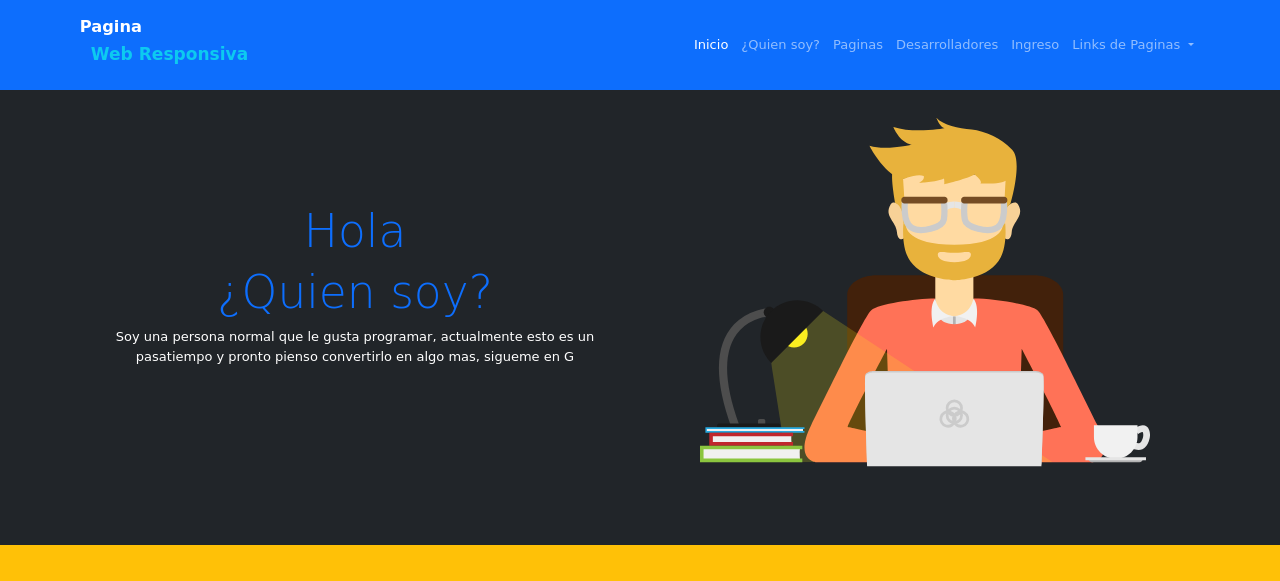
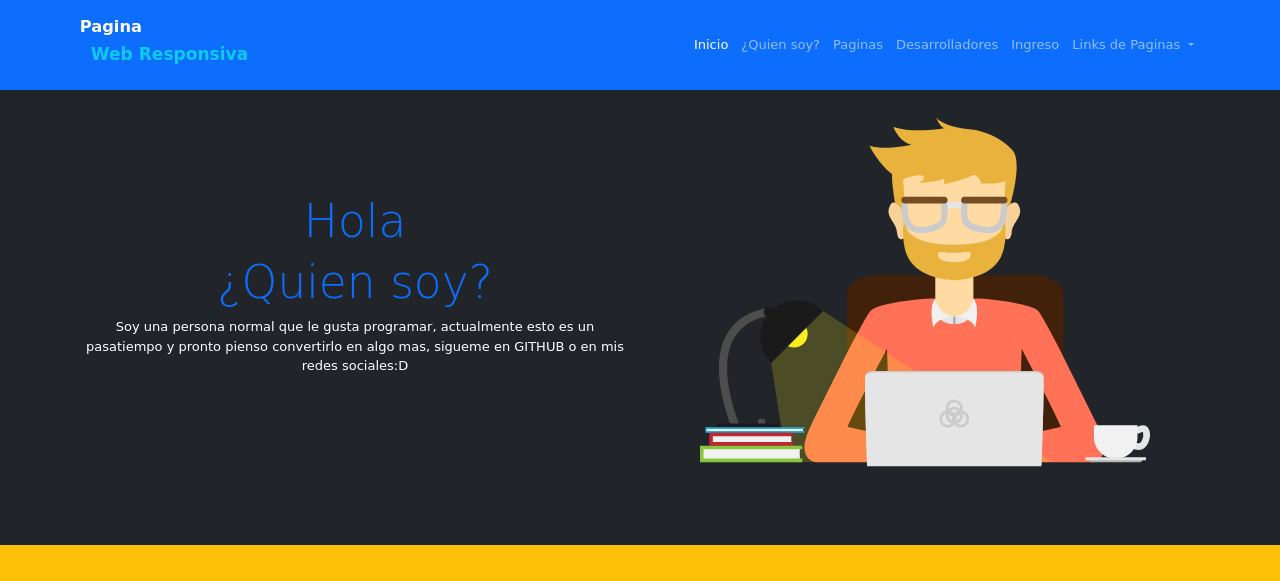
Before and after one commit to alannnn-estrada/Pagina-Web-Responsiva, a plain HTML site: page index.html in a window 1280 px wide. Shown: the top 581 px of the page. Drawn offline with nearby package versions, Linux system fonts and the light colour scheme; a web font is replaced by a local one.

Commit message:
Update index.html

```diff
--- a/index.html
+++ b/index.html
@@ -79,7 +79,7 @@
                 <div class="col-12 col-md-6 text-center text-md-left align-self-md-center">
                     <h1 class="display-4 font-weight-bold text-primary">Hola <h1 id="texto" class="display-4 font-weight-bold text-primary"></h1></h1>
                     <h1 class="display-4 font-weight-bold text-primary">¿Quien soy?</h1>
-                    <p class="text-white">Soy una persona normal que le gusta programar, actualmente esto es un pasatiempo y pronto pienso convertirlo en algo mas, sigueme en G</p>
+                    <p class="text-white">Soy una persona normal que le gusta programar, actualmente esto es un pasatiempo y pronto pienso convertirlo en algo mas, sigueme en GITHUB o en mis redes sociales:D</p>
                 </div>
                 <div class="col-12 col-md-6 text-center p-5">
                     <img src="img/desarrollador.svg" alt="Desarrollador" class="img-fluid mb-4 mb-md-0">
```
